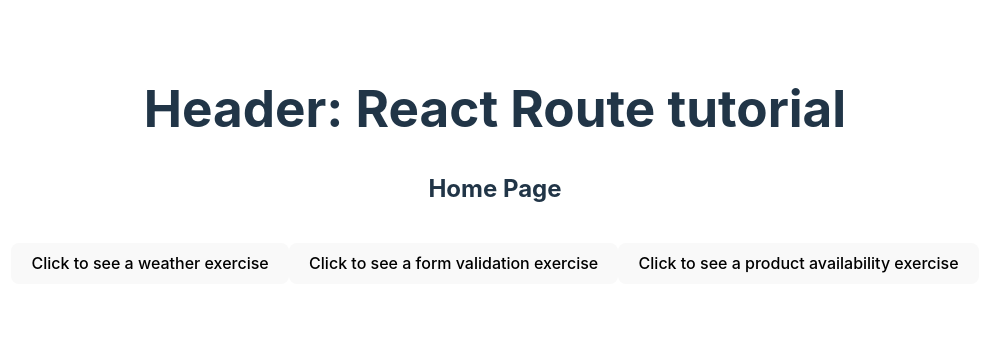
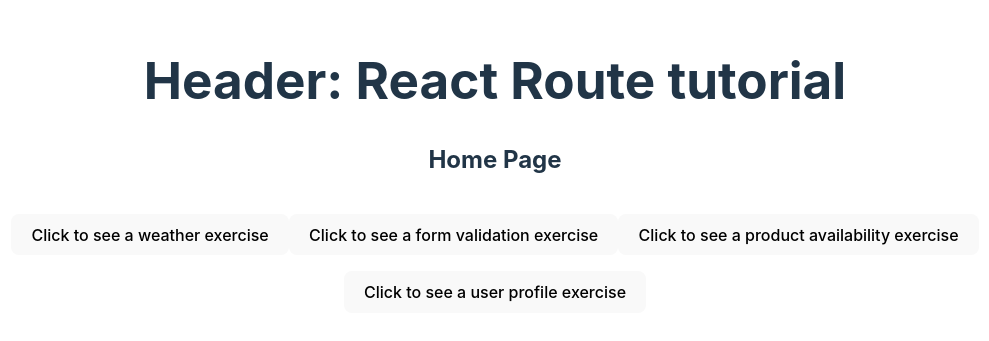
Before and after one commit to Olha36/react-learning, a React (Vite) app: page /home in a window 1280 px wide. Shown: the part 235-576 px from the top of the page, without its empty margins (145-1134 px from the left). Built offline with nearby package versions, Linux system fonts and the light colour scheme.

Commit message:
finish navigation to a profile

```diff
--- a/src/App.jsx
+++ b/src/App.jsx
@@ -6,6 +6,7 @@ import Form from './pages/Form';
 import Home from './pages/Home';
 import Weather from './pages/Weather';
 import Product from './pages/Product';
+import UserProfile from './components/conditionalRendering/userProfile';
 function App() {
   return (
     <>
@@ -27,6 +28,7 @@ function App() {
             <Route path='/weather' element={<Weather />} />
             <Route path='/form' element={<Form />} />
             <Route path='/product' element={<Product />} />
+            <Route path='/profile' element={<UserProfile />} />
           </Routes>
         </BrowserRouter>
       </div>
--- a/src/pages/Form.jsx
+++ b/src/pages/Form.jsx
@@ -1,12 +1,11 @@
-import Header from "../components/Header";
-import FormValidation from "../components/conditionalRendering/formValidation";
+import Header from '../components/Header';
+import FormValidation from '../components/conditionalRendering/formValidation';
 
 export default function Weather() {
   return (
     <>
       <Header />
       <FormValidation />
-
     </>
   );
 }
--- a/src/pages/Home.jsx
+++ b/src/pages/Home.jsx
@@ -4,6 +4,7 @@ import Header from '../components/Header';
 import ConditionRendering from '../components/conditionalRendering/conditionRendering';
 import FormValidation from '../components/conditionalRendering/formValidation';
 import ProductAvailability from './Product';
+import UserProfile from '../components/conditionalRendering/userProfile';
 
 export default function Home() {
   const navigate = useNavigate();
@@ -12,11 +13,13 @@ export default function Home() {
     navigate('/weather');
     navigate('/form');
     navigate('/product');
+    navigate('/profile');
     return (
       <>
         <ConditionRendering />
         <FormValidation />
         <ProductAvailability />
+        <UserProfile />
       </>
     );
   };
@@ -28,7 +31,8 @@ export default function Home() {
 
       <button onClick={handleExerciseClick}>Click to see a weather exercise</button>
       <button onClick={handleExerciseClick}>Click to see a form validation exercise</button>
-      <button onClick={handleExerciseClick}>Click to see a  product availability exercise</button>
+      <button onClick={handleExerciseClick}>Click to see a product availability exercise</button>
+      <button onClick={handleExerciseClick}>Click to see a user profile exercise</button>
     </>
   );
 }
```
Also changed, not shown: src/pages/Profile.jsx (added, +9 -0 lines). Lines whose indentation alone changed are shown as unchanged.
